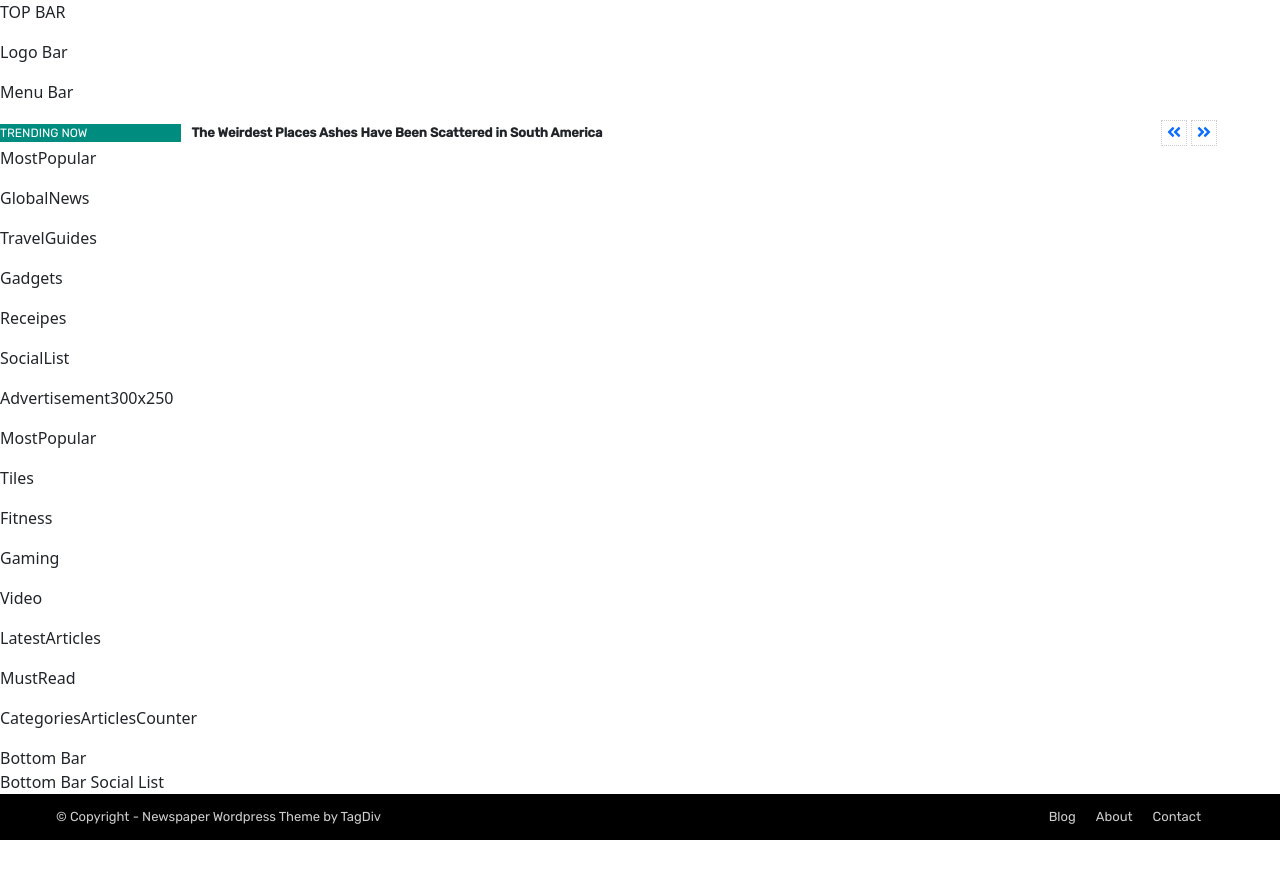
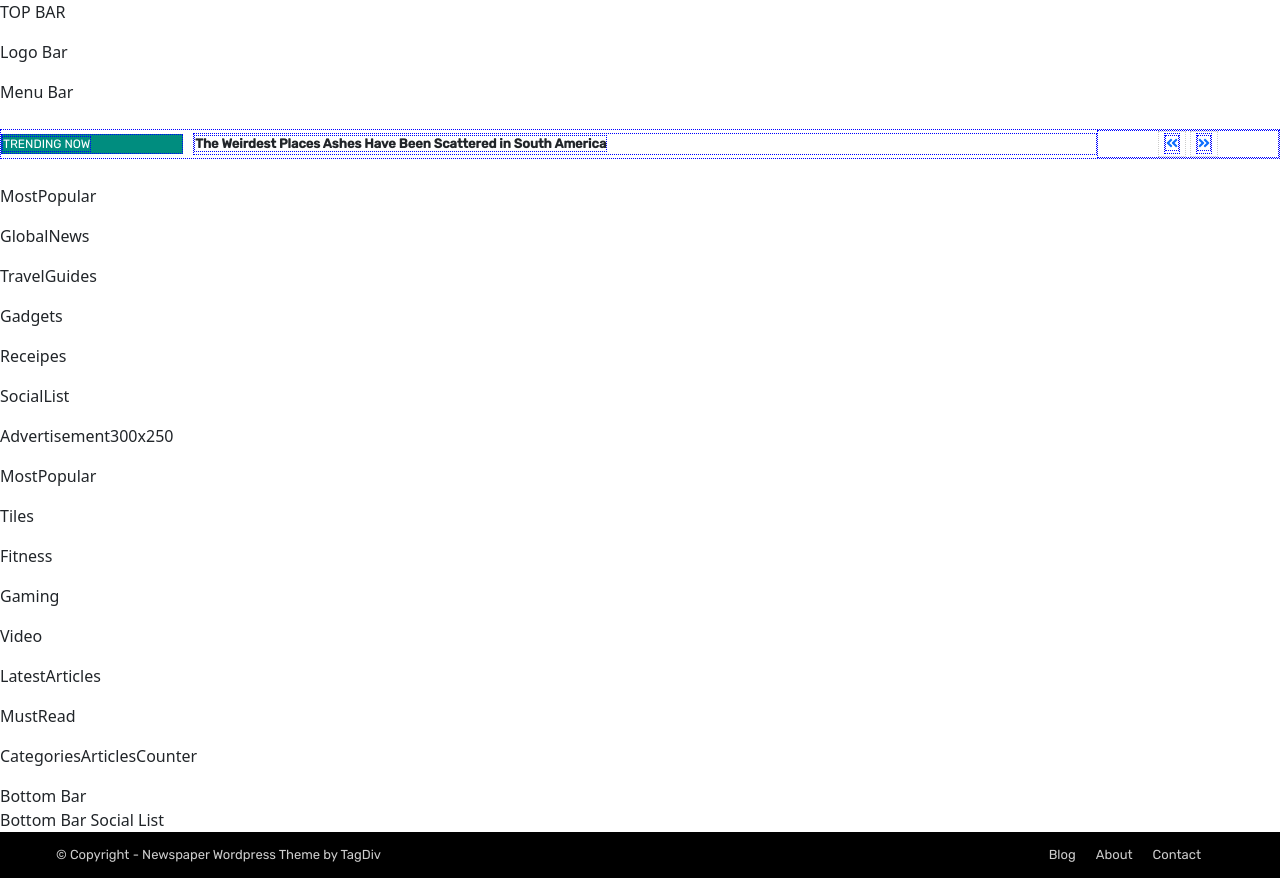
Before and after one commit to MarcNowak/Demo---Layout-Newspaper-Magazine, a React (Create React App) app: page / in a window 1280 px wide. Before the commit the page ends 840 px from the top, so only its background shows below. Built offline with nearby package versions, Linux system fonts and the light colour scheme.

Commit message:
Fix Task_005_TrendingBar - margin modify

```diff
--- a/src/components/features/TrendingBar/TrendingBar.module.scss
+++ b/src/components/features/TrendingBar/TrendingBar.module.scss
@@ -3,8 +3,9 @@
 
 
 .root {
-  // * {border: 1px dotted blue;}
+  * {border: 1px dotted blue;}
   font-family: $primary-font;
+  margin: 25px 0 25px 0;
 
   .container {
     display: flex;
```
